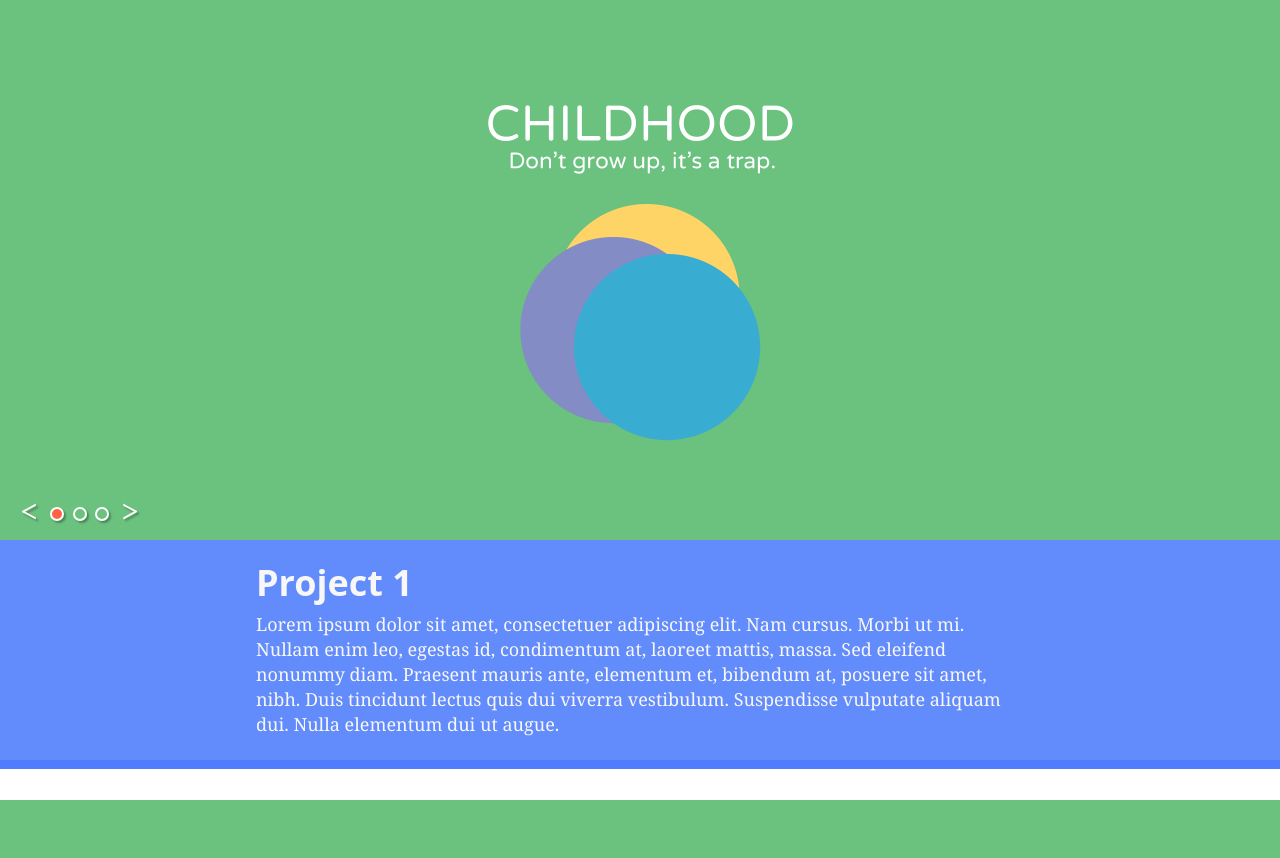
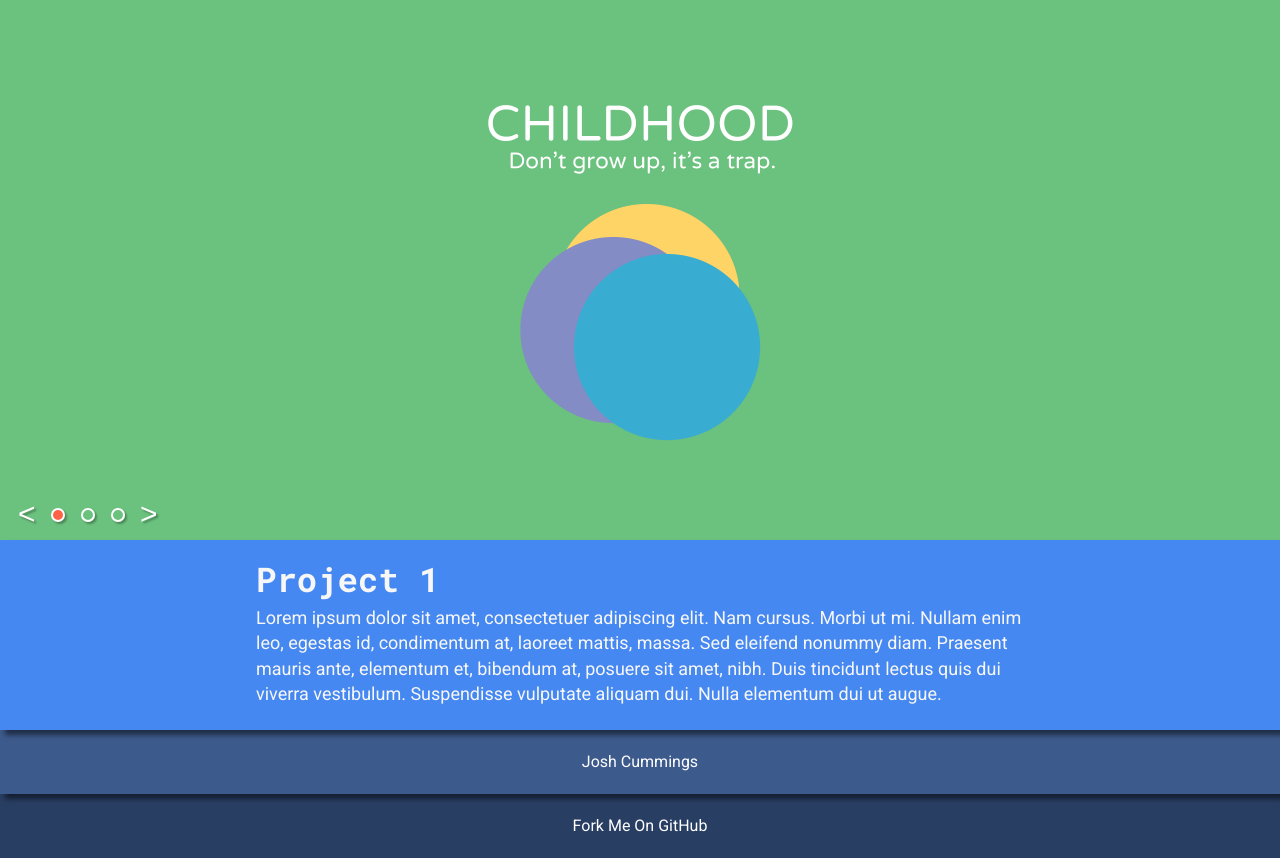
Before and after one commit to joshcummingsdesign/snazzy-slider, a PHP site: page / in a window 1280 px wide. Before the commit the page ends 800 px from the top, so only its background shows below. Run offline with PHP 8.4, Linux system fonts and the light colour scheme; some libraries are stand-ins or nearby versions.

Commit message:
Updated font families.

```diff
--- a/css/styles.css
+++ b/css/styles.css
@@ -1,12 +1,12 @@
 /* Base Styles */
+
 html, body {
   height: 100%;
 }
 
 body {
-  font-family: Georgia, Times, 'Times New Roman', serif;
-  color: #3c3c3c;
-  font-size: 18px;
+  font-family: 'Roboto', Georgia, Times, 'Times New Roman', serif;
+  color: #fff;
 }
 
 h1, h2, h3, h4, p, * {
@@ -15,12 +15,21 @@ h1, h2, h3, h4, p, * {
 }
 
 h1, h2, h3, h4 {
-  font-family: 'Open Sans', 'Helvetica Neue', Helvetica, Arial, 'Lucida Grande', sans-serif;
+  font-family: 'Roboto Mono', 'Helvetica Neue', Helvetica, Arial, 'Lucida Grande', sans-serif;
   margin-bottom: .125em;
+}
+
+h1 {
+  font-size: 2.125em;
+}
+
+a {
+  text-decoration: none;
 }
 
 p {
   line-height: 1.4;
+  font-size: 1.125em;
 }
 
 /* Images */
@@ -43,8 +52,8 @@ p {
 
 /* Controls */
 .slider-controls {
-  font-size: 32px;
-  color: white;
+  font-size: 1.875em;
+  font-family: Courier, 'Lucida Sans Typewriter', 'Lucida Typewriter', monospace;
   text-shadow: 2px 2px 2px rgba(0,0,0,0.3);
   display: inline-block;
   position: absolute;
@@ -57,6 +66,7 @@ p {
 .slider-controls * {
   display: inline-block;
   cursor: pointer;
+  margin: 0 -1px;
 }
 
 .slider-controls * {
@@ -78,7 +88,6 @@ p {
 .slider-dots {
   position: relative;
   top: -2px;
-  margin: 0 .125em;
 }
 
 .slider-dot {
@@ -91,15 +100,17 @@ p {
 
 /* Text */
 .slider-info {
-  background-color: #628bfc;
-  border-bottom: .5em solid #4f7dfb;
+  background-color: #4688f1;
+  box-shadow: 5px 5px 5px rgba(0,0,0,0.5);
+  position: relative;
+  z-index: 3;
 }
 
 .slider-info__text-container {
   color: #f7f7f7;
   max-width: 768px;
   margin: 0 auto;
-  padding: 1em 1em 1.25em;
+  padding: 1em 1em 1.5em;
 }
 
 .slider-info__text {
@@ -118,3 +129,31 @@ p {
 .text-shown {
   display: block;
 }
+
+/* Extras */
+.link-item {
+  box-sizing: border-box;
+  background-color: #3d5a8c;
+  width: 100%;
+  float: left;
+  height: 4em;
+  text-align: center;
+  color: #fff;
+  position: relative;
+  z-index: 2;
+  box-shadow: 5px 5px 5px rgba(0,0,0,0.5);
+}
+
+.link-item:nth-child(even) {
+  float: right;
+  background-color: #293E63;
+  position: relative;
+  z-index: 1;
+}
+
+.link-item p {
+  position: relative;
+  top: 50%;
+  transform: translateY(-50%);
+  font-size: 1em;
+}
--- a/index.html
+++ b/index.html
@@ -4,6 +4,7 @@
   <meta charset="UTF-8">
   <title>Project Slideshow Demo</title>
   <meta name="viewport" content="width=device-width, initial-scale=1">
+  <link href='http://fonts.googleapis.com/css?family=Roboto|Roboto+Mono:700' rel='stylesheet' type='text/css'>
   <link rel="stylesheet" href="css/normalize.css">
   <link rel="stylesheet" href="css/styles.css">
 </head>
@@ -42,6 +43,14 @@
       </div>
     </div>
   </section>
+  <section class="links">
+    <a href="#" class="link-item">
+        <p>Josh Cummings</p>
+    </a>
+    <a href="#" class="link-item">
+        <p>Fork Me On GitHub</p>
+    </a>
+  </section>
   <script src="https://ajax.googleapis.com/ajax/libs/jquery/1.11.3/jquery.min.js"></script>
   <script src="js/fastclick.js"></script>
   <script src="js/touchSwipe.js"></script>
```
